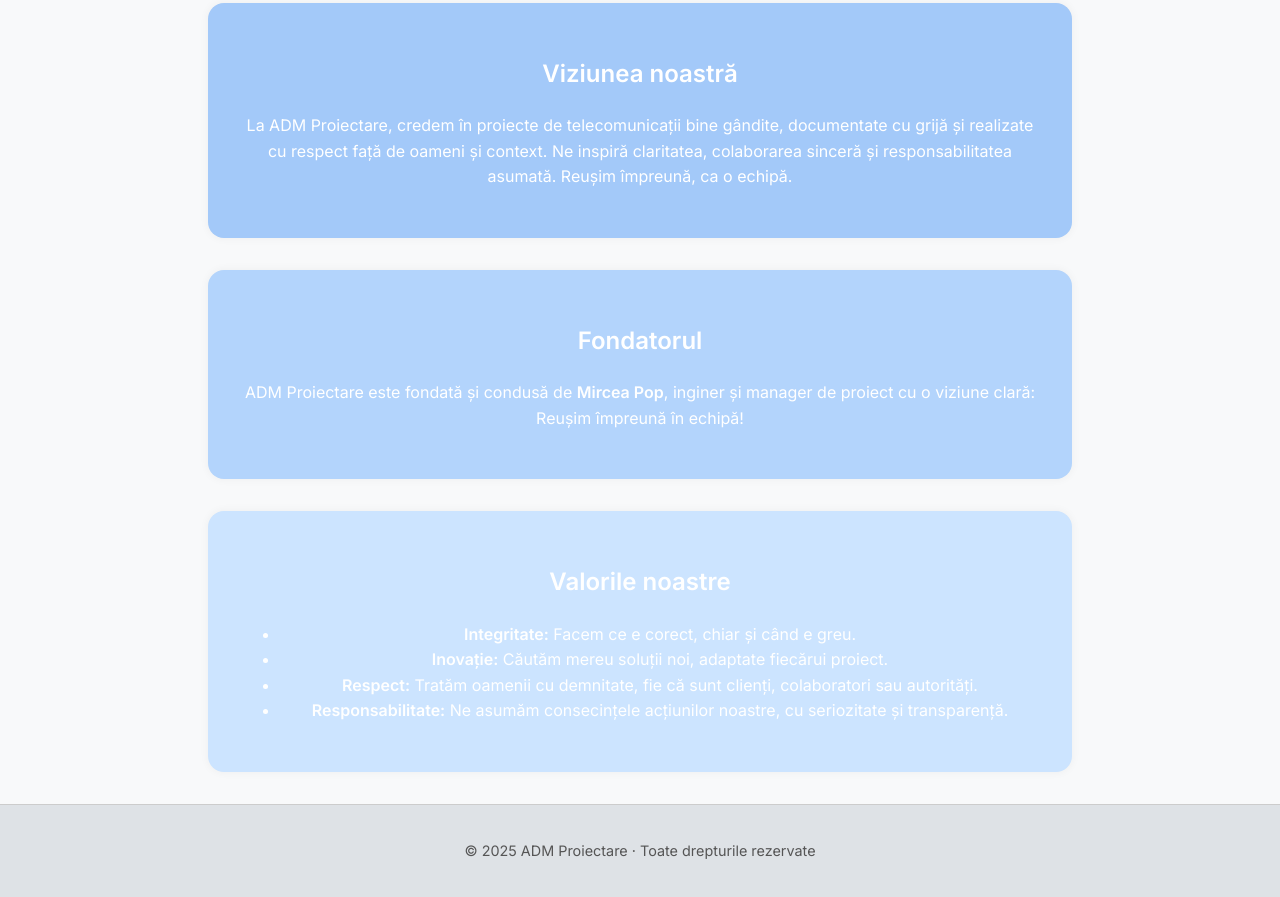
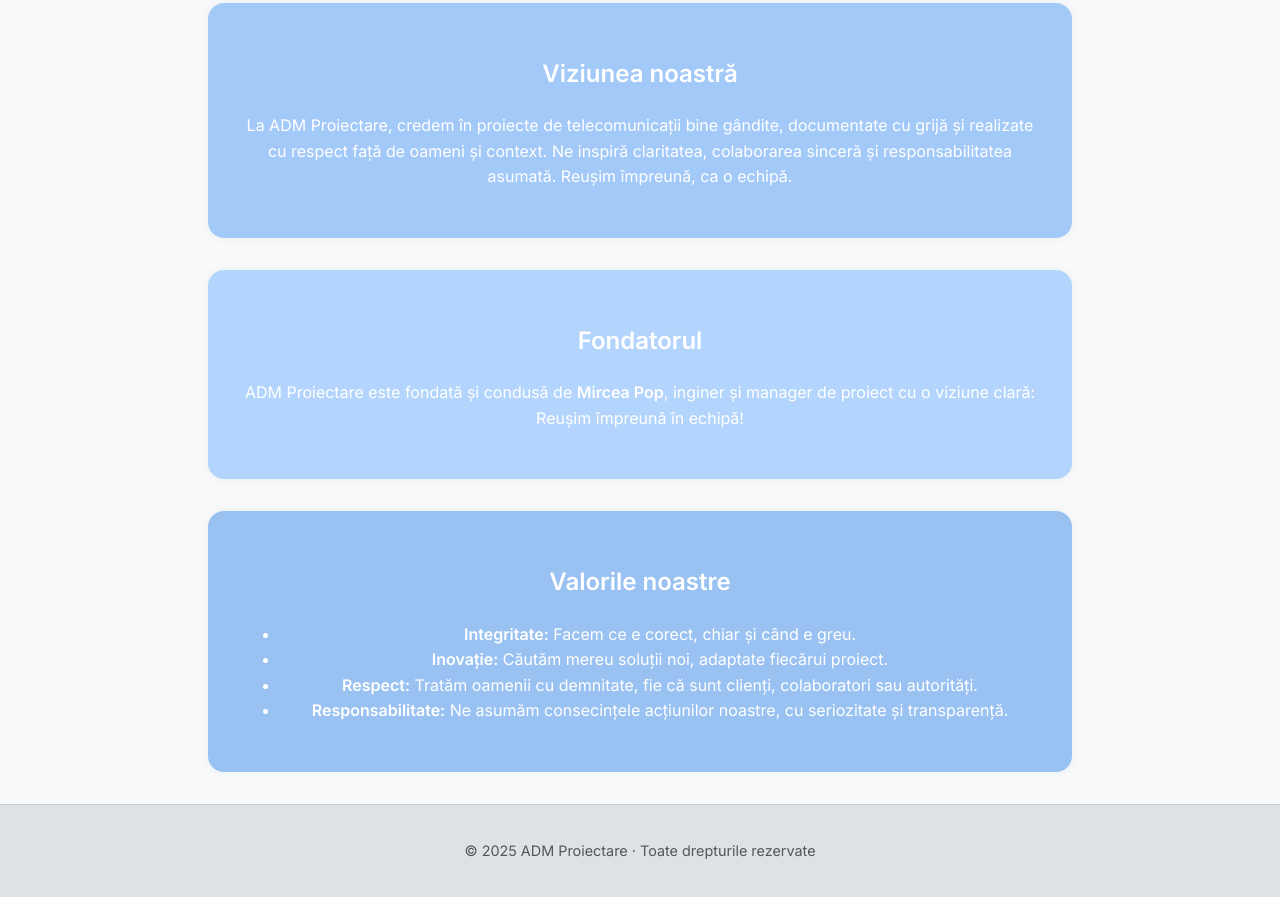
Before and after one commit to strempel/ADM_ENGINEERING, a plain HTML site: page despre.html in a window 1280 px wide. Shown: the part 756-1653 px from the top of the page. Drawn offline with Linux system fonts and the light colour scheme.

Commit message:
Update despre.html

```diff
--- a/despre.html
+++ b/despre.html
@@ -41,7 +41,7 @@
       <p>ADM Proiectare este fondată și condusă de <strong>Mircea Pop</strong>, inginer și manager de proiect cu o viziune clară: Reușim împreună în echipă!</p>
     </section>
 
-    <section style="background-color: #cce4ff; padding: 2rem; border-radius: 1rem; margin-bottom: 2rem; color: #ffffff;">
+    <section style="background-color: #99c2f2; padding: 2rem; border-radius: 1rem; margin-bottom: 2rem; color: #ffffff;">
       <h2>Valorile noastre</h2>
       <ul>
         <li><strong>Integritate:</strong> Facem ce e corect, chiar și când e greu.</li>
```
